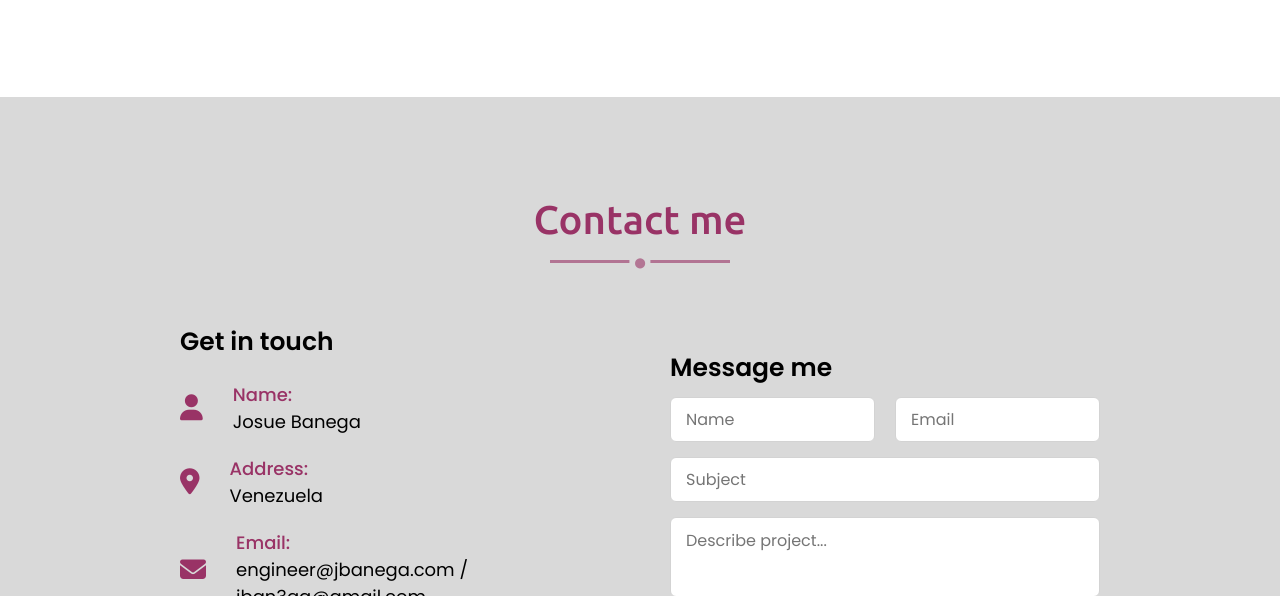
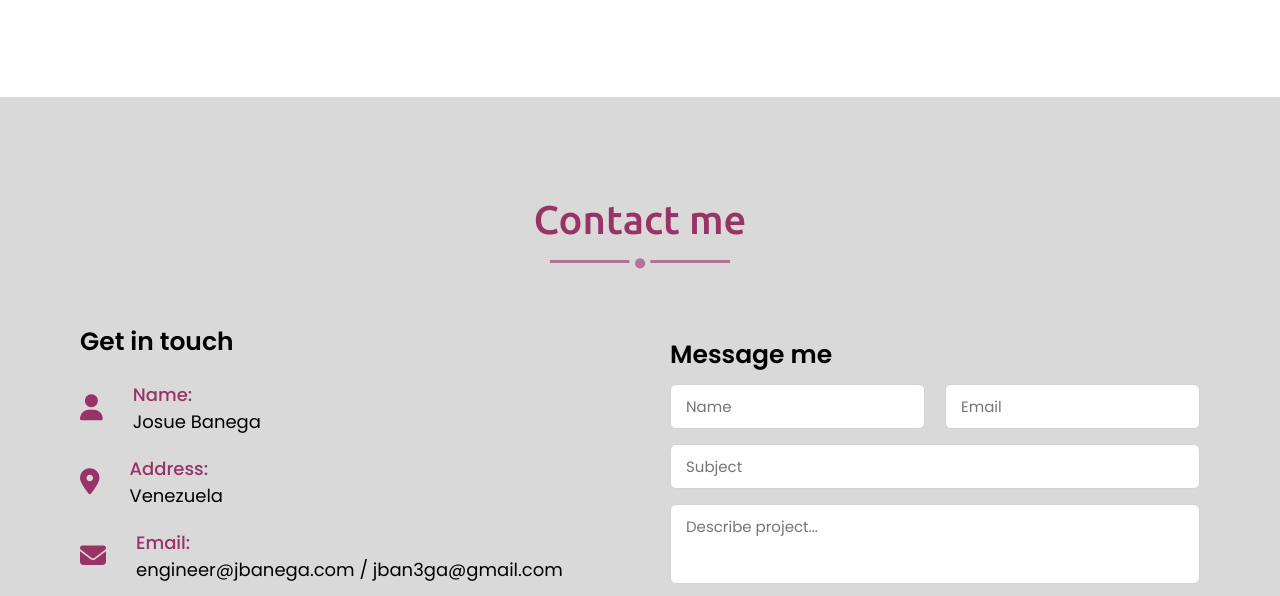
Before and after one commit to jbanega/portfolio, a plain HTML site: page index.html in a window 1280 px wide. Shown: the part 3284-3880 px from the top of the page. Drawn offline with nearby package versions, Linux system fonts and the light colour scheme.

Commit message:
Editing css files to have a more responsive web

```diff
--- a/css/styles.css
+++ b/css/styles.css
@@ -423,7 +423,7 @@ section .title::after {
 
 .contact {
     background: rgb(217,217,217);
-    padding: 100px 100px;
+    padding: 100px 0;
 }
 
 .contact .title::before {
@@ -497,7 +497,7 @@ section .title::after {
     border: 1px solid lightgrey;
     border-radius: 6px;
     padding: 0 15px;
-    font-size: 16px;
+    font-size: 15px;
     font-family: "Poppins", sans-serif;
 }
 
@@ -656,7 +656,7 @@ footer span a {
     .navbar .menu li a {
         color: black;
         display: inline-block;
-        margin: 40px 0;
+        margin: 30px 0;
         font-size: 25px;
     }
 
```
